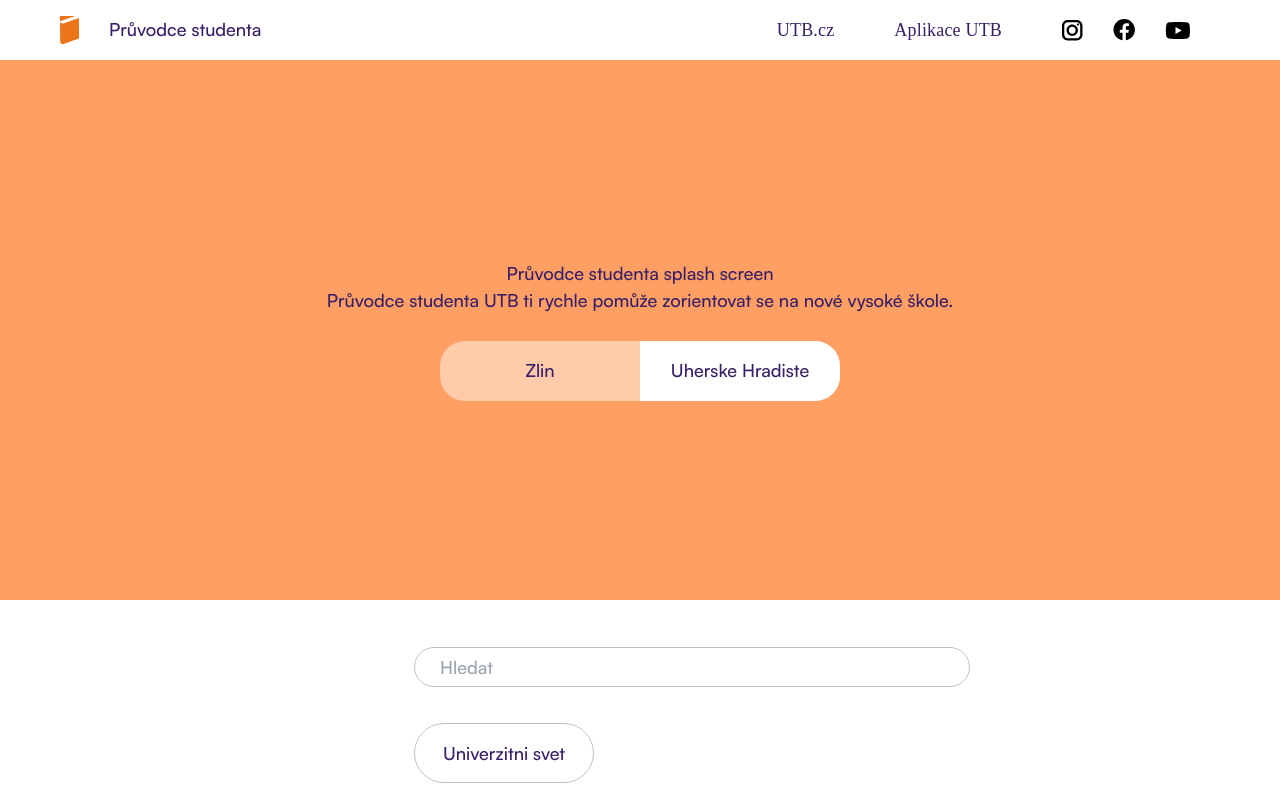
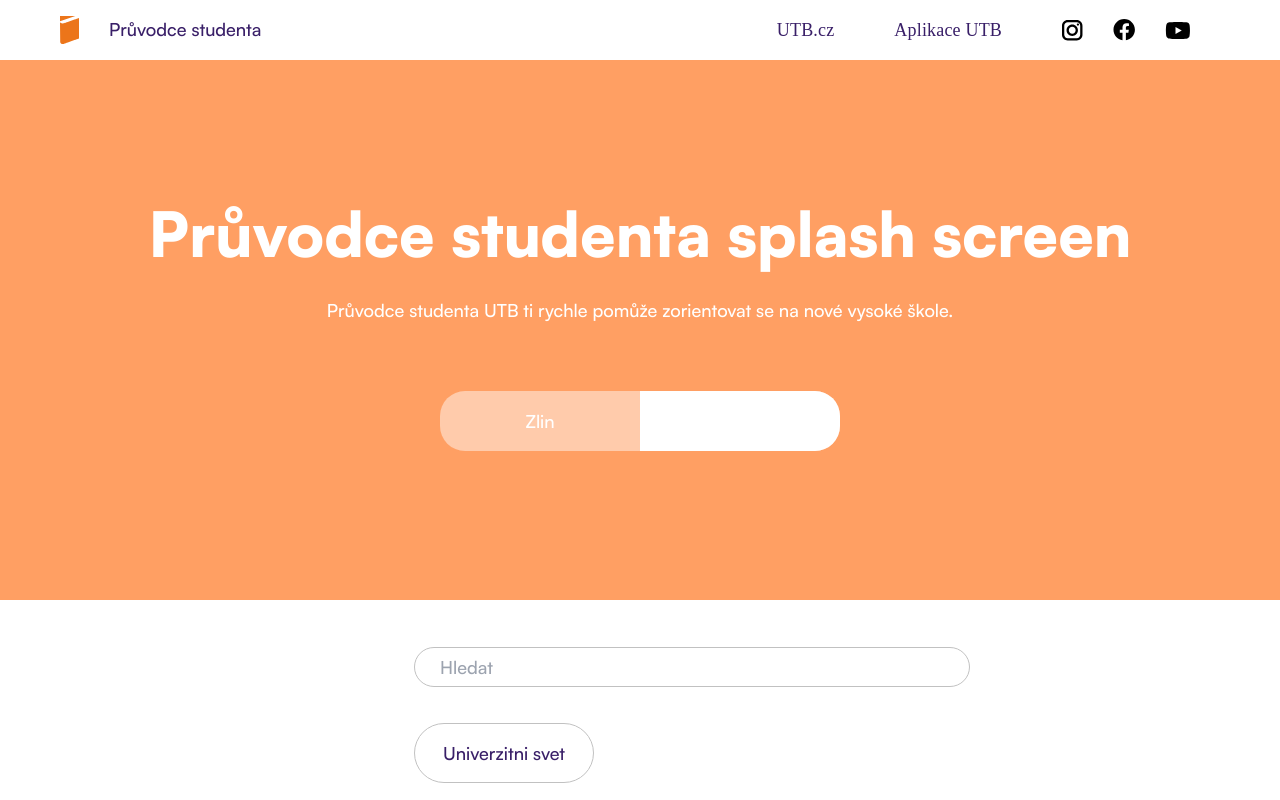
Before and after one commit to SU-UTB/web-pruvodcestudenta-fe, a React (Vite) app: page / in a window 1280 px wide. Built offline with nearby package versions, Linux system fonts and the light colour scheme.

Commit message:
splash styling

```diff
--- a/src/components/Splash.tsx
+++ b/src/components/Splash.tsx
@@ -10,13 +10,24 @@ const SplashWrapper = styled.div`
   background-color: #FF9F63;
   display: flex;
   flex-direction: column;
-  justify-content: center;
   align-items: center;
+  color: white;
 `
 
+const H1 = styled.h1`
+  font-style: normal;
+  font-weight: 900;
+  font-size: 62px;`
+
+
+const Divider = styled.div<{ height: number }>`
+  height: ${props => props.height}px`
+
 export const Splash = () => <SplashWrapper>
-    <h1>Průvodce studenta splash screen</h1>
+    <Divider height={127}/>
+    <H1>Průvodce studenta splash screen</H1>
+    <Divider height={17}/>
     <p>Průvodce studenta UTB ti rychle pomůže zorientovat se na nové vysoké škole.</p>
-    <br/>
+    <Divider height={67}/>
     <CityPicker/>
 </SplashWrapper>
```
